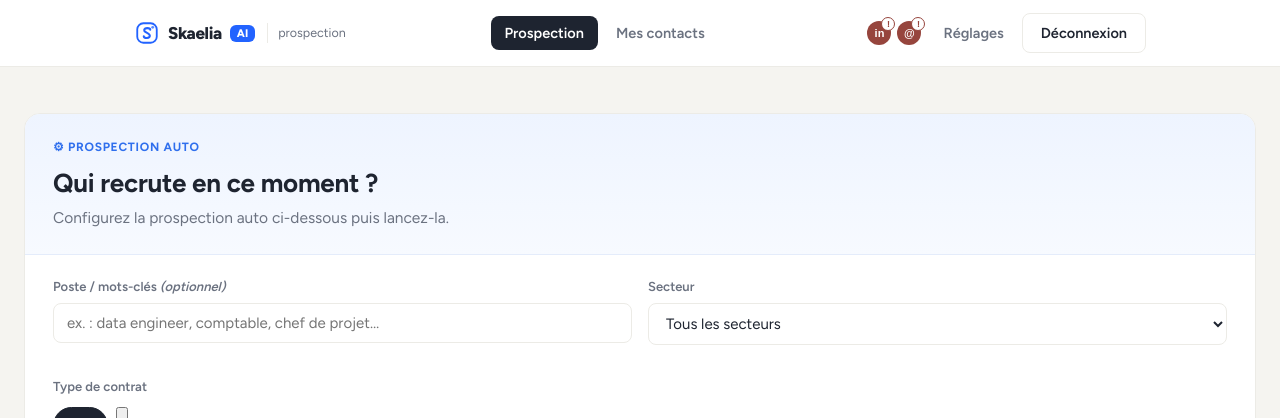
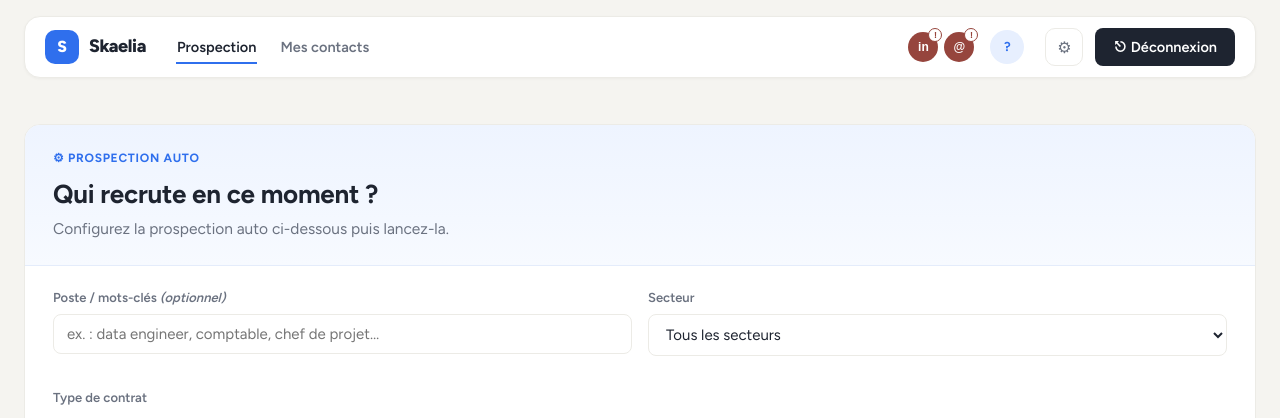
Before and after one commit to gabrielskaelia/skaelia.ai, a Flask app: page / in a window 1280 px wide. Shown: the top 418 px of the page. Run offline with Flask 3, Linux system fonts and the light colour scheme; the visitor is signed in with stand-in values (Sample User, id 1); data that the repository does not hold is empty.

Commit message:
En-tête épuré souligné + Source sans retour à la ligne + survol offres
- Barre de menu façon maquette : logo carré bleu, nav à gauche avec indicateur
  souligné bleu, avatar utilisateur à initiales + nom + email, icône réglages,
  bouton Déconnexion foncé. Chips connexions vert vif quand connectées.
- Colonne Source du tableau des offres : plus de retour à la ligne.
- Offres dans les cartes contacts : soulignées au survol.

Co-Authored-By: Claude Fable 5 <noreply@anthropic.com>

```diff
--- a/static/app.js
+++ b/static/app.js
@@ -1240,6 +1240,10 @@ $("#obConnecterLinkedin")?.addEventListener("click", () => {
   let u = {};
   try { u = await api("/api/moi"); } catch (e) { /* non connecté : géré par api() */ }
   if (u.email) $("#utilisateurEmail").textContent = u.email;
+  // Nom + avatar à initiales dans l'en-tête
+  const nomAffiche = (u.nom || "").trim() || (u.email || "").split("@")[0];
+  $("#userNom").textContent = nomAffiche;
+  $("#userAvatar").textContent = initiales(nomAffiche);
   if (u.admin) $("#navComptes").hidden = false;
   try { await chargerReglages(); } catch (e) { /* réglages indisponibles */ }
 
--- a/static/style.css
+++ b/static/style.css
@@ -49,40 +49,62 @@ h2 { font-size: 18px; font-weight: 650; }
 .btn-discret:hover { color: var(--texte); }
 .btn:disabled { opacity: .45; cursor: not-allowed; }
 
-/* ---------- Header ---------- */
-.entete { background: var(--surface); border-bottom: 1px solid var(--bordure); }
+/* ---------- Header (barre flottante épurée) ---------- */
+.entete { background: var(--fond); padding: 16px 24px 0; }
 .entete-interieur {
-  max-width: 1060px; margin: 0 auto; padding: 13px 24px;
+  max-width: 1452px; margin: 0 auto; padding: 11px 20px;
   display: flex; align-items: center; justify-content: space-between; gap: 16px;
+  background: var(--surface); border: 1px solid var(--bordure);
+  border-radius: 16px; box-shadow: 0 1px 3px rgba(0,0,0,.04);
 }
-.logo { display: flex; align-items: center; gap: 8px; }
+.entete-gauche { display: flex; align-items: center; gap: 30px; }
+.logo { display: flex; align-items: center; gap: 10px; }
+.logo-marque {
+  width: 34px; height: 34px; border-radius: 10px; background: var(--accent);
+  color: #fff; font-weight: 800; font-size: 16px;
+  display: flex; align-items: center; justify-content: center;
+}
+.logo-texte { font-size: 18px; font-weight: 800; letter-spacing: -0.02em; color: var(--texte); }
 .logo-img { width: 26px; height: 26px; display: block; }
 .logo-img-grande { width: 34px; height: 34px; }
-.logo-texte { font-size: 17px; font-weight: 800; letter-spacing: -0.02em; }
 .logo-texte-grand { font-size: 22px; }
-.logo-ai {
-  background: #2263FF; color: #fff; font-size: 11px; font-weight: 800;
-  padding: 3px 7px; border-radius: 6px; line-height: 1;
+.entete-droite { display: flex; align-items: center; gap: 12px; }
+.utilisateur-email { font-size: 12px; color: var(--texte-2); }
+
+/* Bloc utilisateur (avatar + nom + email) */
+.user-bloc { display: flex; align-items: center; gap: 9px; }
+.user-avatar {
+  width: 34px; height: 34px; border-radius: 999px; flex: 0 0 auto;
+  background: var(--accent-doux); color: var(--accent); font-weight: 700; font-size: 13px;
+  display: flex; align-items: center; justify-content: center;
 }
-.logo-sous { font-size: 12.5px; color: var(--texte-2); border-left: 1px solid var(--bordure); padding-left: 10px; margin-left: 4px; }
-.entete-droite { display: flex; align-items: center; gap: 8px; }
-.utilisateur-email { font-size: 13.5px; color: var(--texte-2); }
+.user-info { display: flex; flex-direction: column; line-height: 1.15; }
+.user-nom { font-weight: 700; font-size: 13.5px; color: var(--texte); }
 
-/* Navigation principale (Prospection / Mes contacts) */
-.nav-principale { display: flex; gap: 4px; margin-left: 8px; }
+/* Bouton icône (réglages) et bouton foncé (déconnexion) */
+.btn-icone {
+  width: 38px; height: 38px; border-radius: 10px; cursor: pointer;
+  border: 1px solid var(--bordure); background: var(--surface); color: var(--texte-2);
+  display: inline-flex; align-items: center; justify-content: center; font-size: 16px; transition: all .15s;
+}
+.btn-icone:hover { border-color: var(--accent); color: var(--texte); }
+.btn-sombre { background: var(--sombre); color: #fff; border: none; }
+.btn-sombre:hover { background: var(--sombre-hover); }
+
+/* Navigation principale : indicateur souligné */
+.nav-principale { display: flex; gap: 22px; }
 .nav-onglet {
   font-family: inherit; font-size: 14.5px; font-weight: 600; cursor: pointer;
-  background: none; border: none; color: var(--texte-2);
-  padding: 8px 14px; border-radius: 8px; transition: background .15s, color .15s;
+  background: none; border: none; border-bottom: 2px solid transparent;
+  color: var(--texte-2); padding: 6px 1px; margin-bottom: -2px; transition: color .15s, border-color .15s;
   display: inline-flex; align-items: center; gap: 7px;
 }
 .nav-onglet:hover { color: var(--texte); }
-.nav-onglet.actif { background: var(--sombre); color: #fff; }
+.nav-onglet.actif { color: var(--texte); border-bottom-color: var(--accent); }
 .pastille {
   font-size: 11.5px; font-weight: 700; min-width: 18px; text-align: center;
-  background: var(--surface-2); color: var(--texte); border-radius: 999px; padding: 1px 6px;
+  background: var(--accent-doux); color: var(--accent); border-radius: 999px; padding: 1px 6px;
 }
-.nav-onglet.actif .pastille { background: rgba(255,255,255,.25); color: #fff; }
 
 /* Barre au-dessus du tableau contacts */
 .barre-table { display: flex; align-items: center; gap: 12px; margin: 12px 0; }
@@ -342,6 +364,8 @@ tbody td { padding: 10px 12px; border-bottom: 1px solid var(--bordure-2); vertic
 tbody tr:hover { background: var(--surface-2); }
 td a { color: var(--accent); font-weight: 600; text-decoration: none; }
 td a:hover { text-decoration: underline; }
+/* Colonne Source (offres) : pas de retour à la ligne (ex. « HelloWork ») */
+#tableResultats td:last-child { white-space: nowrap; }
 .badge {
   display: inline-block; font-size: 11.5px; font-weight: 700;
   padding: 2px 8px; border-radius: 5px; white-space: nowrap;
@@ -371,7 +395,7 @@ td a:hover { text-decoration: underline; }
   color: #3D4658; font-size: 12.5px; text-decoration: none;
   overflow: hidden; text-overflow: ellipsis;
 }
-.contact-offres .offre-lien:hover { color: var(--accent); }
+.contact-offres .offre-lien:hover { color: var(--accent); text-decoration: underline; }
 .contact-offres .offre-date { margin-left: 0; }
 
 /* ---------- Pages d'authentification ---------- */
@@ -449,11 +473,11 @@ td a:hover { text-decoration: underline; }
 }
 .chip-cnx {
   display: inline-flex; align-items: center; justify-content: center;
-  width: 24px; height: 24px; border-radius: 50%;
-  font-size: 11px; font-weight: 800; color: #fff;
+  width: 30px; height: 30px; border-radius: 50%;
+  font-size: 12px; font-weight: 800; color: #fff;
   background: #9aa0a6; position: relative;
 }
-.chip-cnx[data-etat="ok"] { background: var(--ok, #3e6b4f); }
+.chip-cnx[data-etat="ok"] { background: #1E874B; }
 .chip-cnx[data-etat="ko"] { background: var(--erreur, #96453d); }
 .chip-cnx[data-etat="ko"]::after {
   content: "!"; position: absolute; top: -4px; right: -4px;
--- a/templates/index.html
+++ b/templates/index.html
@@ -14,25 +14,31 @@
 
   <header class="entete">
     <div class="entete-interieur">
+      <div class="entete-gauche">
         <div class="logo">
-        <img class="logo-img" src="/static/logo.svg" alt="Skaelia">
+          <span class="logo-marque">S</span>
           <span class="logo-texte">Skaelia</span>
-        <span class="logo-ai">AI</span>
-        <span class="logo-sous">prospection</span>
         </div>
         <nav class="nav-principale">
           <button class="nav-onglet actif" data-vue="prospection">Prospection</button>
           <button class="nav-onglet" data-vue="contacts">Mes contacts <span class="pastille" id="compteurContacts" hidden>0</span></button>
           <button class="nav-onglet" data-vue="comptes" id="navComptes" hidden>Comptes</button>
         </nav>
+      </div>
       <div class="entete-droite">
-        <span class="utilisateur-email" id="utilisateurEmail"></span>
         <button class="chips-connexions" id="chipsConnexions" title="État des connexions — cliquez pour configurer">
           <span class="chip-cnx" id="chipLinkedin" data-etat="inconnu">in</span>
           <span class="chip-cnx" id="chipGmail" data-etat="inconnu">@</span>
         </button>
-        <button class="btn btn-discret" id="btnReglages">Réglages</button>
-        <button class="btn btn-secondaire" id="btnDeconnexion">Déconnexion</button>
+        <div class="user-bloc">
+          <span class="user-avatar" id="userAvatar">·</span>
+          <div class="user-info">
+            <span class="user-nom" id="userNom"></span>
+            <span class="utilisateur-email" id="utilisateurEmail"></span>
+          </div>
+        </div>
+        <button class="btn-icone" id="btnReglages" title="Réglages">⚙</button>
+        <button class="btn btn-sombre" id="btnDeconnexion">⎋ Déconnexion</button>
       </div>
     </div>
   </header>
```
Lines whose indentation alone changed are shown as unchanged.
